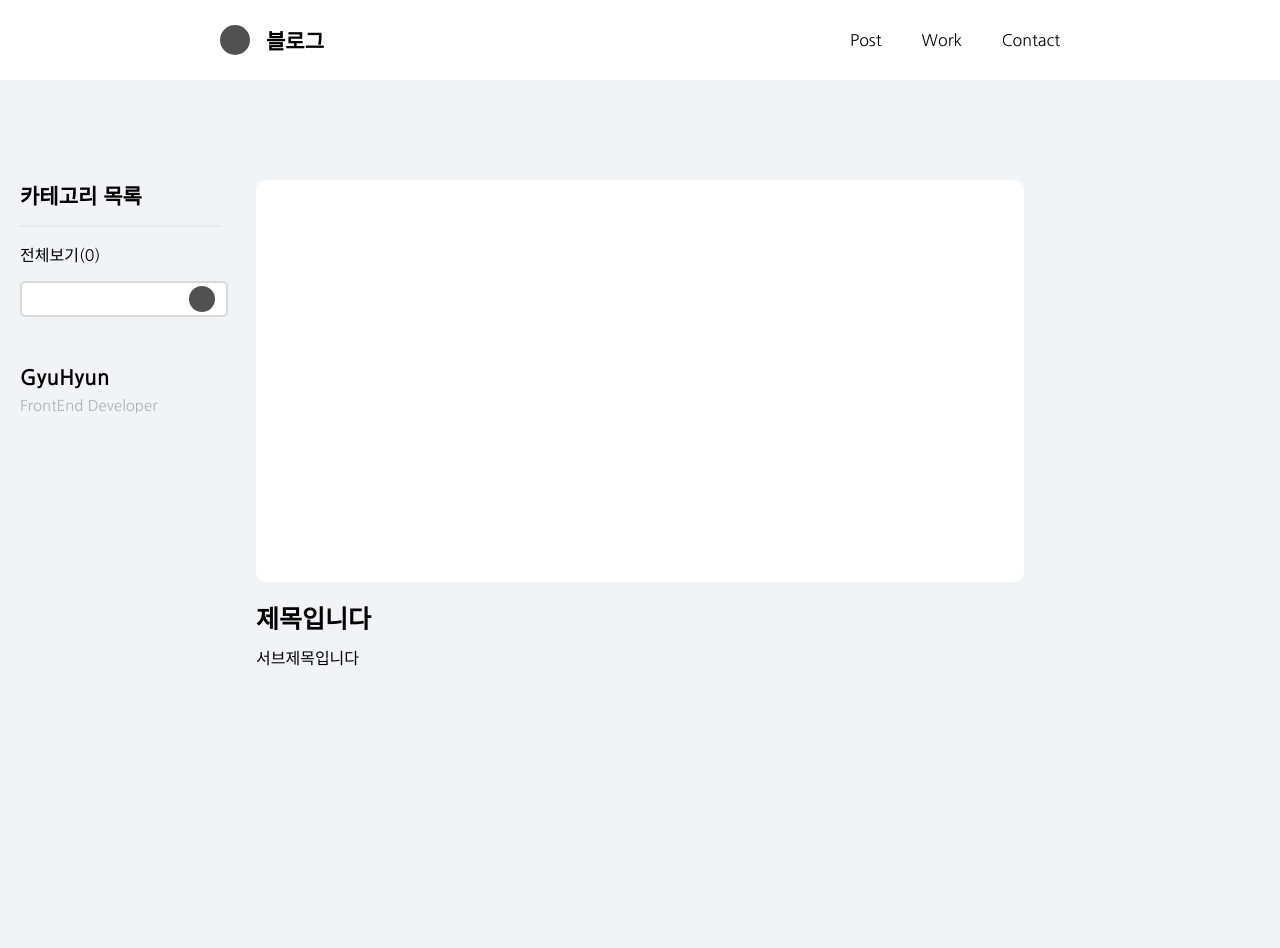
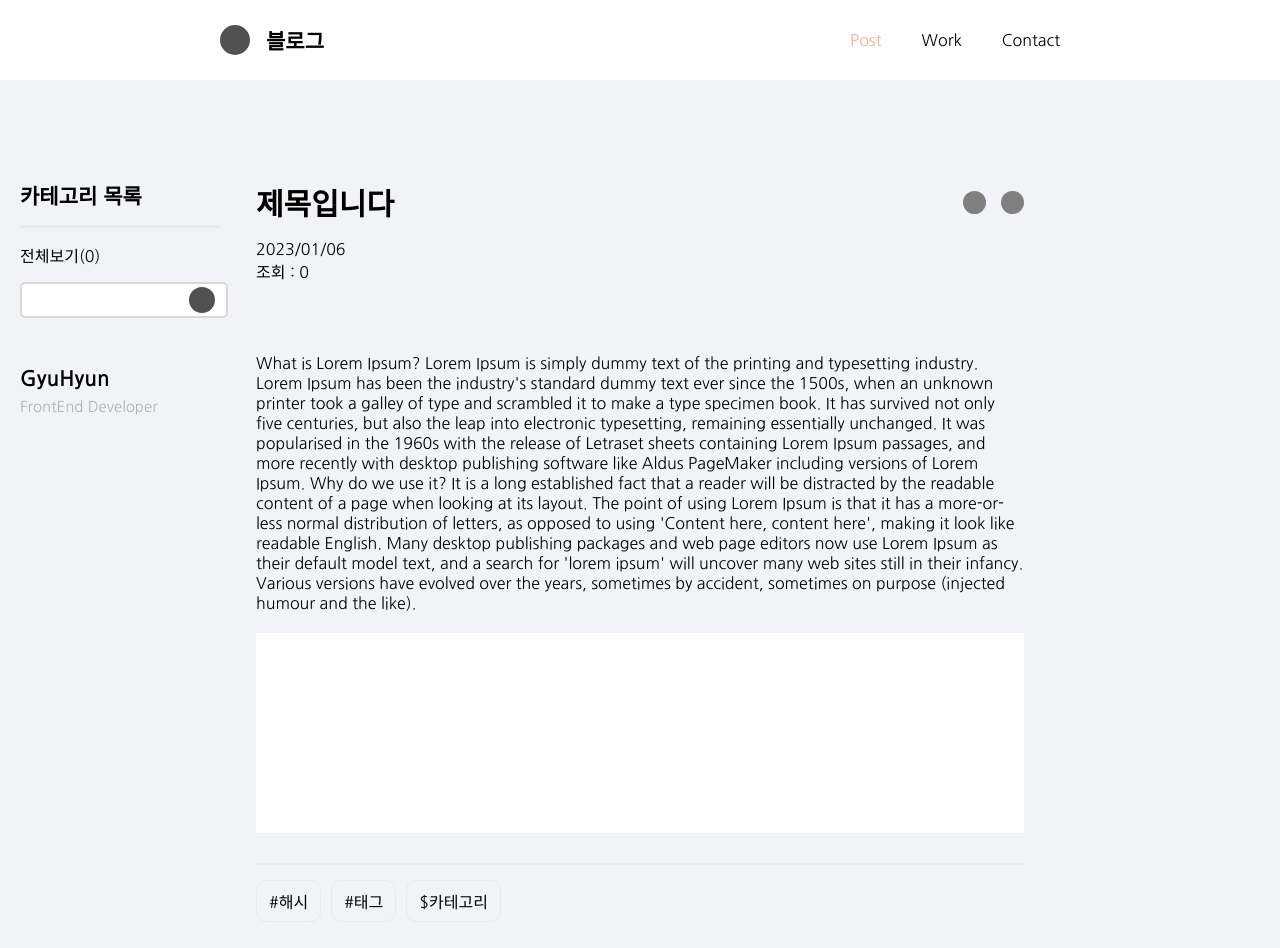
Before and after one commit to GyuHyunA/Devsign, a React (Create React App) app: page /content in a window 1280 px wide. Shown: the top 948 px of the page. Built offline with nearby package versions, Linux system fonts and the light colour scheme.

Commit message:
contents init

```diff
--- a/src/components/content/incontents.jsx
+++ b/src/components/content/incontents.jsx
@@ -2,11 +2,93 @@ import React from "react";
 import styled from "styled-components";
 // import Nav from "../nav/nav";
 
-const ContentsStyle = styled.section``;
+const ContentsStyle = styled.section`
+  width: 768px;
+  .title-wrap {
+    width: 100%;
+    display: flex;
+    justify-content: space-between;
+    align-items: center;
+    margin-bottom: 15px;
+    .title {
+      font-size: 30px;
+    }
+    .share-wrap {
+      display: flex;
+      .wire-icon-a:nth-child(2) {
+        margin-left: 15px;
+      }
+    }
+  }
+  .content-wrap {
+    width: 100%;
+    margin-top: 70px;
+    margin-bottom: 30px;
+    .text-wrap {
+      width: 100%;
+    }
+  }
+  .hashtag-wrap {
+    width: 100%;
+    margin-top: 15px;
+    display: flex;
+    align-items: center;
+    .tag-box {
+      border: 1px solid #eaeaea;
+      margin-right: 10px;
+      padding: 8px 12px;
+      border-radius: 10px;
+      .tag {
+        width: 100%;
+        height: 100%;
+      }
+    }
+  }
+`;
 const Incontents = () => {
   return (
     <ContentsStyle>
-      hihi
+      <div className="title-wrap">
+        <h2 className="title">제목입니다</h2>
+        <div className="share-wrap">
+          {/* <img src="" alt="" className="logo_heart" />
+          <img src="" alt="" className="logo2_share" /> */}
+          <div className="wire-icon-a"></div>
+          <div className="wire-icon-a"></div>
+        </div>
+      </div>
+      <div className="date-visit-wrap">
+        <p className="date">2023/01/06</p>
+        <p className="visitor">조회 : 0</p>
+      </div>
+      <section className="content-wrap">
+        <div className="text-wrap">
+          {/* append넣어서 텍스트 입력하기!! */}
+          <p>
+            What is Lorem Ipsum? Lorem Ipsum is simply dummy text of the printing and typesetting industry. Lorem Ipsum has been the industry's standard dummy text ever since the 1500s, when an
+            unknown printer took a galley of type and scrambled it to make a type specimen book. It has survived not only five centuries, but also the leap into electronic typesetting, remaining
+            essentially unchanged. It was popularised in the 1960s with the release of Letraset sheets containing Lorem Ipsum passages, and more recently with desktop publishing software like Aldus
+            PageMaker including versions of Lorem Ipsum. Why do we use it? It is a long established fact that a reader will be distracted by the readable content of a page when looking at its layout.
+            The point of using Lorem Ipsum is that it has a more-or-less normal distribution of letters, as opposed to using 'Content here, content here', making it look like readable English. Many
+            desktop publishing packages and web page editors now use Lorem Ipsum as their default model text, and a search for 'lorem ipsum' will uncover many web sites still in their infancy. Various
+            versions have evolved over the years, sometimes by accident, sometimes on purpose (injected humour and the like).
+          </p>
+          <br />
+          <div style={{ background: "#FFFFFF", width: "768px", height: "200px" }}></div>
+        </div>
+      </section>
+      <div className="hr"></div>
+      <div className="hashtag-wrap">
+        <div className="tag-box">
+          <span className="tag">#해시</span>
+        </div>
+        <div className="tag-box">
+          <span className="tag">#태그</span>
+        </div>
+        <div className="tag-box">
+          <span className="tag">$카테고리</span>
+        </div>
+      </div>
     </ContentsStyle>
   );
 };
--- a/src/components/inhome/home.jsx
+++ b/src/components/inhome/home.jsx
@@ -1,14 +1,9 @@
 import React from "react";
 import { Link } from "react-router-dom";
 import styled from "styled-components";
-import Incontents from "../content/incontents";
 
 const HomeStyle = styled.section`
-  width: 100vw;
-  height: 100vh;
-  padding-top: 180px;
-  display: flex;
-  justify-content: center;
+
   .contents-wrap {
     .thumb {
       width: 100%;
@@ -36,7 +31,7 @@ const Home = () => {
   return (
     <HomeStyle>
       <div className="contents-wrap">
-        <a href="../content/incontents.jsx">
+        <Link to="content">
           <div className="thumb">
             <div className="img"></div>
           </div>
@@ -44,7 +39,7 @@ const Home = () => {
             <h1 className="title">제목입니다</h1>
             <p className="text">서브제목입니다</p>
           </div>
-        </a>
+        </Link>
       </div>
     </HomeStyle>
   );
--- a/src/components/nav/nav.jsx
+++ b/src/components/nav/nav.jsx
@@ -1,4 +1,5 @@
 import React from "react";
+import { Link } from "react-router-dom";
 import styled from "styled-components";
 
 const NavStyled = styled.nav`
@@ -47,7 +48,9 @@ const NavStyled = styled.nav`
       li:nth-child(3) {
         margin-left: 40px;
       }
-
+    }
+    .nav-active {
+      color: #ffab87;
     }
   }
 `;
@@ -57,21 +60,23 @@ const Nav = () => {
     <NavStyled>
       <div className="nav-contain">
         <div className="nav-logo-wrap">
-          <a href="/">
+          <Link to="/">
             <div className="temp-logo"></div>
             {/* <img src="" alt="" /> */}
             <h2>블로그</h2>
-          </a>
+          </Link>
         </div>
         <ul className="nav-navlist">
           <li>
-            <a href="/">Post</a>
+            <Link to="/" className="nav-active">
+              Post
+            </Link>
           </li>
           <li>
-            <a href="/">Work</a>
+            <Link to="/work">Work</Link>
           </li>
           <li>
-            <a href="/">Contact</a>
+            <Link to="/contact">Contact</Link>
           </li>
         </ul>
       </div>
--- a/src/css/index.scss
+++ b/src/css/index.scss
@@ -50,3 +50,19 @@ li {
   padding: 0;
   list-style: none;
 }
+
+// 매크로
+.wire-icon-a {
+  width: 23px;
+  height: 23px;
+  background-color: gray;
+  border-radius: 50%;
+}
+
+.ml {
+  margin-left: 15px;
+}
+
+.hr {
+  border: 1px solid #eaeaea;
+}
--- a/src/index.js
+++ b/src/index.js
@@ -1,11 +1,14 @@
 import React from "react";
 import ReactDOM from "react-dom/client";
+import { BrowserRouter } from "react-router-dom";
 import "./css/index.scss";
 import App from "./pages/App";
 
 const root = ReactDOM.createRoot(document.getElementById("root"));
 root.render(
   <React.StrictMode>
-    <App />
+    <BrowserRouter>
+      <App />
+    </BrowserRouter>
   </React.StrictMode>
 );
--- a/src/pages/App.js
+++ b/src/pages/App.js
@@ -1,16 +1,31 @@
-import { BrowserRouter } from "react-router-dom";
+import { Route, Routes } from "react-router-dom";
+import styled from "styled-components";
+import Incontents from "../components/content/incontents";
 import Categori from "../components/inhome/categori/categori";
 import Home from "../components/inhome/home";
 import Nav from "../components/nav/nav";
 
 function App() {
   return (
-    <BrowserRouter>
+    <>
       <Nav />
-      <Home />
       <Categori />
-    </BrowserRouter>
+      <ContentsWrapper>
+        <Routes>
+          <Route path="/" element={<Home />} />
+          <Route path="/content" element={<Incontents />} />
+        </Routes>
+      </ContentsWrapper>
+    </>
   );
 }
 
 export default App;
+
+const ContentsWrapper = styled.div`
+  width: 100vw;
+  height: 100vh;
+  padding-top: 180px;
+  display: flex;
+  justify-content: center;
+`;
```
